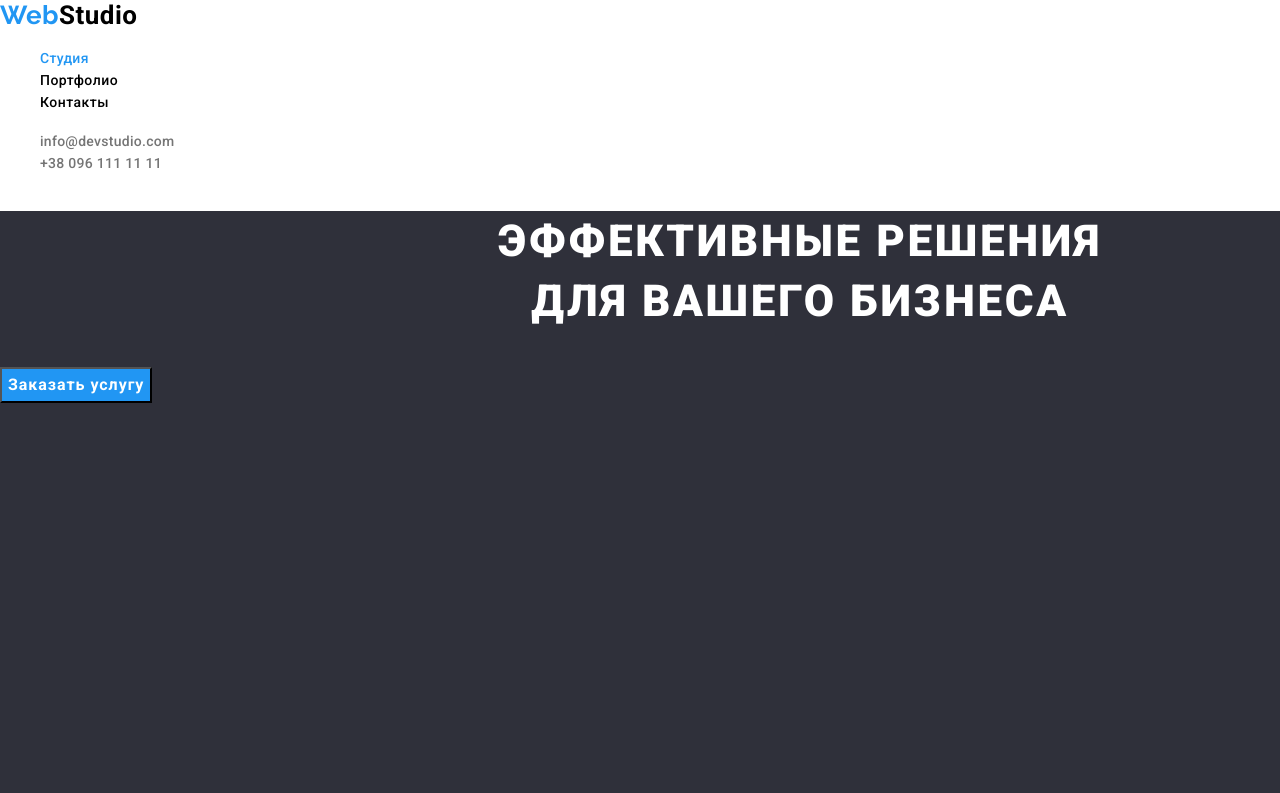
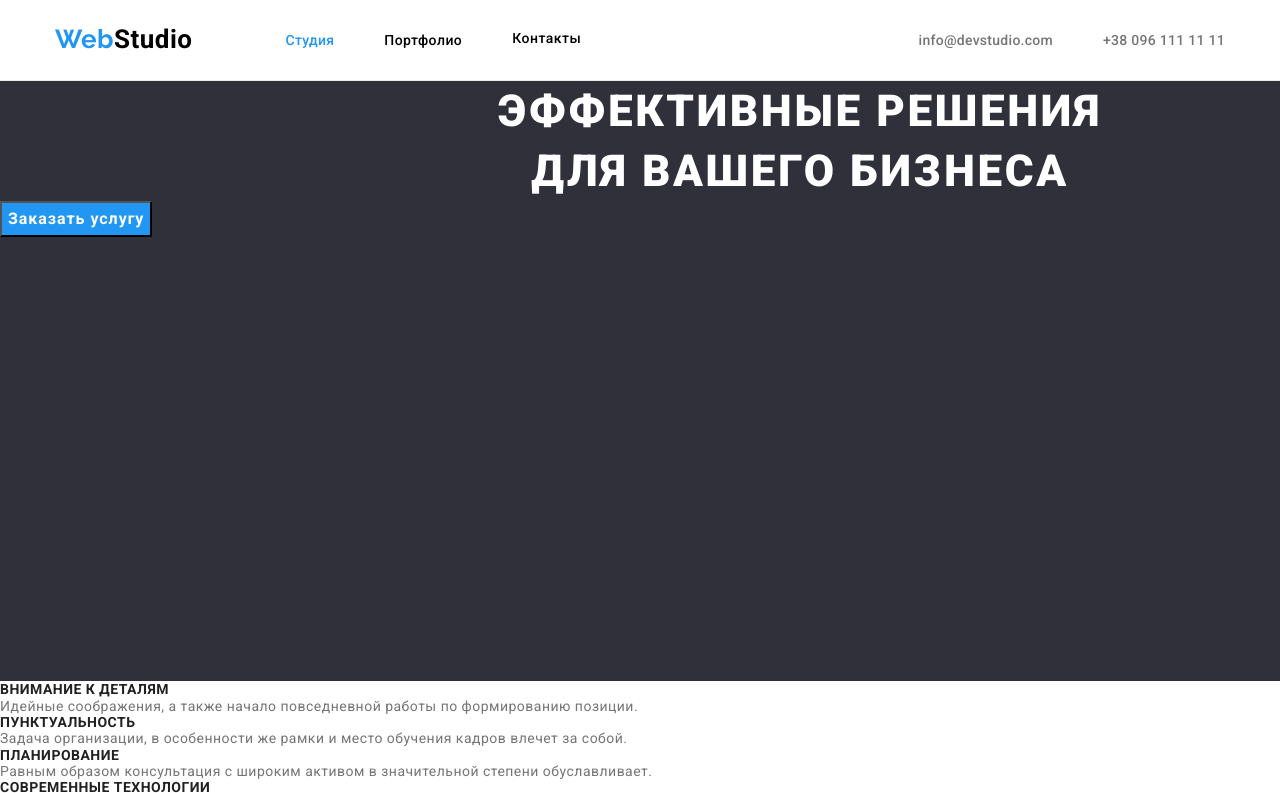
Before and after one commit to ribun15/goit-markup-hw-03, a plain HTML site: page index.html in a window 1280 px wide. Shown: the top 793 px of the page. Drawn offline with nearby package versions, Linux system fonts and the light colour scheme.

Commit message:
header end

```diff
--- a/css/style.css
+++ b/css/style.css
@@ -45,26 +45,90 @@ body {
   letter-spacing: var(--primery-letter-spacing);
   line-height: 1.39;
   color: var(--black-color);
+  display: block;
 }
+ h1,
+ h2,
+ h3,
+ h4,
+ h5,
+ h6,
+ p {
+   margin: 0;
+ }
 
 /* логотип */
 .logo-item-blue {
   font-family: 'Raleway', sans-serif;
   font-size: 26px;
-  line-height: 31px;
+  line-height: 1.2;
   color: var(--accent-color);
   }
 
 .logo-item-studio {
   color: var(--black-color);
   font-size: 26px;
-  line-height: 31px;
+  line-height: 1.2;
   }
 
-/* навігаці сайту */
+  .logo-link {
+    margin-right: 93px;
+    align-items: center;
+    padding-top: 24px;
+    padding-bottom: 25px;
+    letter-spacing: 0.03em;
+    line-height: 1.2;
+  }
+
+/*==================== Навігація==================== */
+
+.header {
+  border-bottom: 1px solid #ececec;
+}
+
+
+.header .container {
+  display: flex;
+  align-items: center;
+}
+
+ul, ol {
+    margin: 0;
+    padding: 0;
+}
+
+.container {
+  width: 1200px;
+  margin: 0 auto;
+  padding: 0 15px;
+}
+
+.navigation {
+  display: flex;
+  align-items: center;
+}
+
 .navigation-link:hover,
 .navigation-link:focus {
   color: var(--accent-color);
+}
+.navigation-list-item:not(:last-child),
+.contacts-list-item:not(:last-child) {
+  margin-right: 50px;
+}
+
+.navigation-list {
+  padding: 0;
+  margin: 0;
+  list-style: none;
+}
+
+.navigation-list {
+  display: flex;
+}
+
+.navigation-list li {
+  margin-right: 50px;
 }
 
 .navigation-link {
@@ -90,10 +154,20 @@ body {
   letter-spacing: 0.02em;
 }
 
+
 .navigation-link-adress:hover,
 .navigation-link-adress:focus {
   color: var(--accent-color);
 }
+
+.navigation-contact {
+display: flex;
+align-items: center;
+margin-left: auto;
+
+}
+
+
 
 .navigation-link-adress {
   font-weight: var(--medium-font-weight);
@@ -103,7 +177,9 @@ body {
   letter-spacing: 0.02em;
 }
 
-/* button */
+
+
+/* ============Портфоліо Секція button============ */
 .button-title:hover,
 .button-title:focus {
   background-color: var(--accent-color);
@@ -116,14 +192,16 @@ body {
   font-size: 14px;
   line-height: 1.62;
 }
+/* ======Портфоліо закінчення секції button====== */
 
+/* < !-- Портфоліо Секція зі зразками роботи в картинках --> */
 .my-work-title {
   color: var(--secondary-text-color);
   font-size: 18px;
   line-height: 2;
   letter-spacing: 0.06em;
 }
-
+/* < !--  Студія Чим займаються та 3 картинки --> */
 .about-title {
   color: var(--secondary-text-color);
   font-weight: var(--bold-font-weight);
@@ -133,7 +211,7 @@ body {
   text-align: center;
 
 }
-
+/* <!-- Портфоліо Секція зі зразками роботи в картинках --> */
 .my-work-text {
   color: var(--primary-text-color);
   font-weight: var(--regular-font-weight);
--- a/index.html
+++ b/index.html
@@ -5,15 +5,18 @@
     <meta name="viewport" content="width=device-width, initial-scale=1.0" />
     <title>WebSudio</title>
     <link rel="preconnect" href="https://fonts.gstatic.com" />
-    <link
-      href="https://fonts.googleapis.com/css2?family=Raleway:wght@700&family=Roboto:wght@400;500;700;900&display=swap"
-      rel="stylesheet"
-    />
+    <link rel="stylesheet" href="https://cdnjs.cloudflare.com/ajax/libs/modern-normalize/1.0.0/modern-normalize.min.css"
+      integrity="sha512-ISS7cAi1PEhQ8jnbJpJZMd29NlhNj4AWYyLOSp2CE/CsHxTCu+r+t0D2yoJudVrd0/8fTVPUVDzY5Tvli75u/g=="
+      crossorigin="anonymous" />
+    <link href="https://fonts.googleapis.com/css2?family=Raleway:wght@700&family=Roboto:wght@400;500;700;900&display=swap"
+      rel="stylesheet" />
     <link rel="stylesheet" href="./css/style.css" />
   </head>
   <body>
-    <!-- навігація   -->
+    <!-- Навігація   -->
+
     <header class="header">
+    <div class="container">
       <nav class="navigation">
         <a class="logo-link" href="#">
           <span class="logo-item-blue">Web</span><span class="logo-item-studio">Studio</span>
@@ -31,17 +34,31 @@
         </ul>
       </nav>
       <ul class="navigation-contact">
-        <li>
+        <li class="contacts-list-item">
           <a class="navigation-link-adress" href="mailto:info@devstudio.com">info@devstudio.com</a>
         </li>
-        <li>
+        <li class="contacts-list-item">
           <a class="navigation-link-adress" href="tel:+380961111111">+38 096 111 11 11</a>
         </li>
       </ul>
+    </div>
     </header>
+
+
+
+
+
+
+
+
+
+
+
+
+
     <!-- Унікальний текст -->
     <main>
-      <!-- Секція HERO головна ынформацыя для привертання уваги -->
+      <!-- Секція HERO головна інформацыя для привертання уваги -->
       <section class="hero">
         <div class="hero information">
           <h1 class="hero-title">Эффективные решения <br> для вашего бизнеса</h1>
@@ -111,9 +128,9 @@
           </li>
         </ul>
       </section>
+
       <!-- Наша команда 4 співробітника -->
-
-    <section class="team-fore-person">
+      <section class="team-fore-person">
         <h2 class="team-title">Наша команда</h2>
         <ul class="team-list">
             <li class="team-list-item">
@@ -160,6 +177,7 @@
         </ul>
       </section>
     </main>
+
     <!-- Нижня частина сайту -->
 <footer class="footer">
     <a class="logo-link" href="#">
```
Also changed, not shown: portfolio.html (+115 -33 lines).
